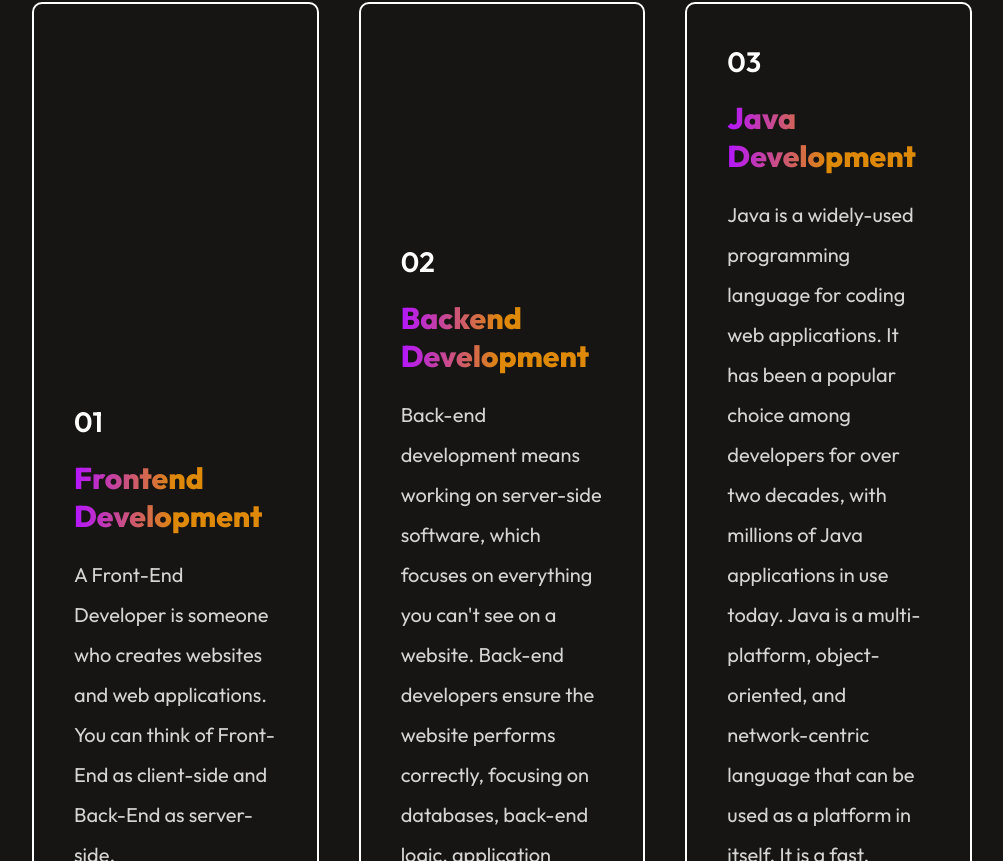
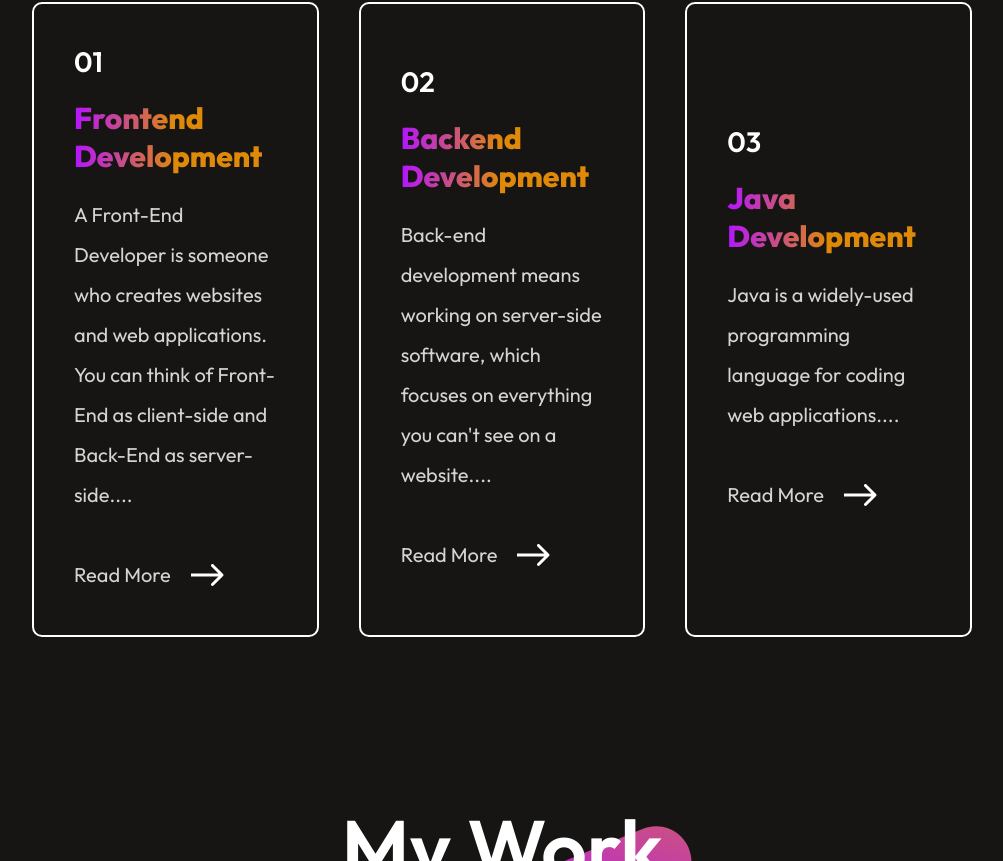
Before and after one commit to PiyushSinghal01/CODSOFT, a React (Create React App) app in the folder Task2/portfolio/: page / in a window 1280 px wide. Shown: the part 2039-2900 px from the top of the page, without its empty margins (138-1141 px from the left). Built offline with nearby package versions, Linux system fonts and the light colour scheme.

Commit message:
service data change

```diff
--- a/Task2/portfolio/src/assets/services_data.js
+++ b/Task2/portfolio/src/assets/services_data.js
@@ -2,17 +2,17 @@ const Services_Data = [
     {
         s_no:"01",
         s_name:"Frontend Development",
-        s_desc:"A Front-End Developer is someone who creates websites and web applications. You can think of Front-End as client-side and Back-End as server-side."
+        s_desc:"A Front-End Developer is someone who creates websites and web applications. You can think of Front-End as client-side and Back-End as server-side...."
     },
     {
         s_no:"02",
         s_name:"Backend Development",
-        s_desc:"Back-end development means working on server-side software, which focuses on everything you can't see on a website. Back-end developers ensure the website performs correctly, focusing on databases, back-end logic, application programming interface (APIs), architecture, and servers."
+        s_desc:"Back-end development means working on server-side software, which focuses on everything you can't see on a website...."
     },
     {
         s_no:"03",
         s_name:"Java Development",
-        s_desc:"Java is a widely-used programming language for coding web applications. It has been a popular choice among developers for over two decades, with millions of Java applications in use today. Java is a multi-platform, object-oriented, and network-centric language that can be used as a platform in itself. It is a fast, secure, reliable programming language for coding everything from mobile apps and enterprise software to big data applications and server-side technologies."
+        s_desc:"Java is a widely-used programming language for coding web applications...."
     },
     // {
     //     s_no:"04",
```
